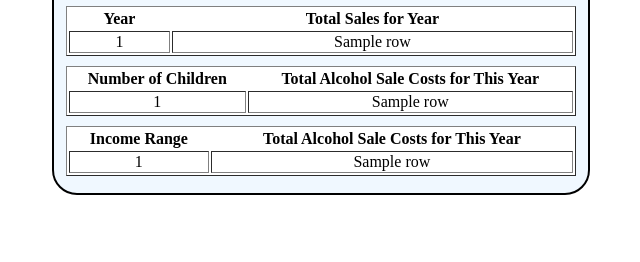
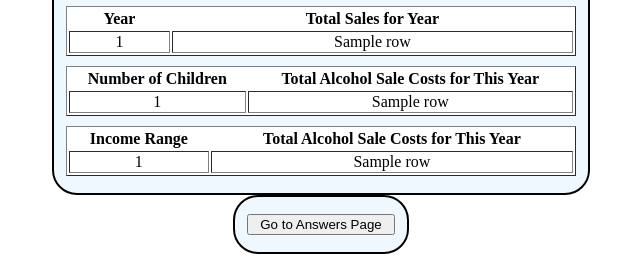
Before and after one commit to welagejl1684/cloudComputingFinalProject, a Flask app: template templates/dashboard_results.html in a window 1280 px wide. Shown: the part 651-913 px from the top of the page, without its empty margins (319-959 px from the left). Before the commit the page ends 846 px from the top, so only its background shows below. Run offline with Flask 2, Linux system fonts and the light colour scheme; the template is opened without the code that fills it: most values are stand-ins (such as "Sample title", 1, 10 or a date in 2020).

Commit message:
go to answers

```diff
--- a/app.py
+++ b/app.py
@@ -132,14 +132,9 @@ def displayDashboardResults():
         }
     return render_template("dashboard_results.html", **request_data)
 
-@app.route('/getHouseHolds')
-def getHouse():
-	#sql query
-	return render_template("dashboard.html", househ=househ)
-
-def getData():
-	#sql query
-    return render_template("dashboard.html", data=data)
+@app.route('/getAnswers')
+def getAnswers():
+    return render_template("results.html")
 
 if __name__ == '__main__':
     db.create_all()
--- a/templates/dashboard_results.html
+++ b/templates/dashboard_results.html
@@ -105,6 +105,13 @@
 					</tbody>
 				</table>
             </div>
+			<form action="/getAnswers" method="GET">
+				<div class="flex-container">
+						<div class="flex-item">
+								<button id="getA" type="submit">Go to Answers Page</button>
+						</div>
+				</div>
+		</form>
         </div>
     </body>
 </html>
```
